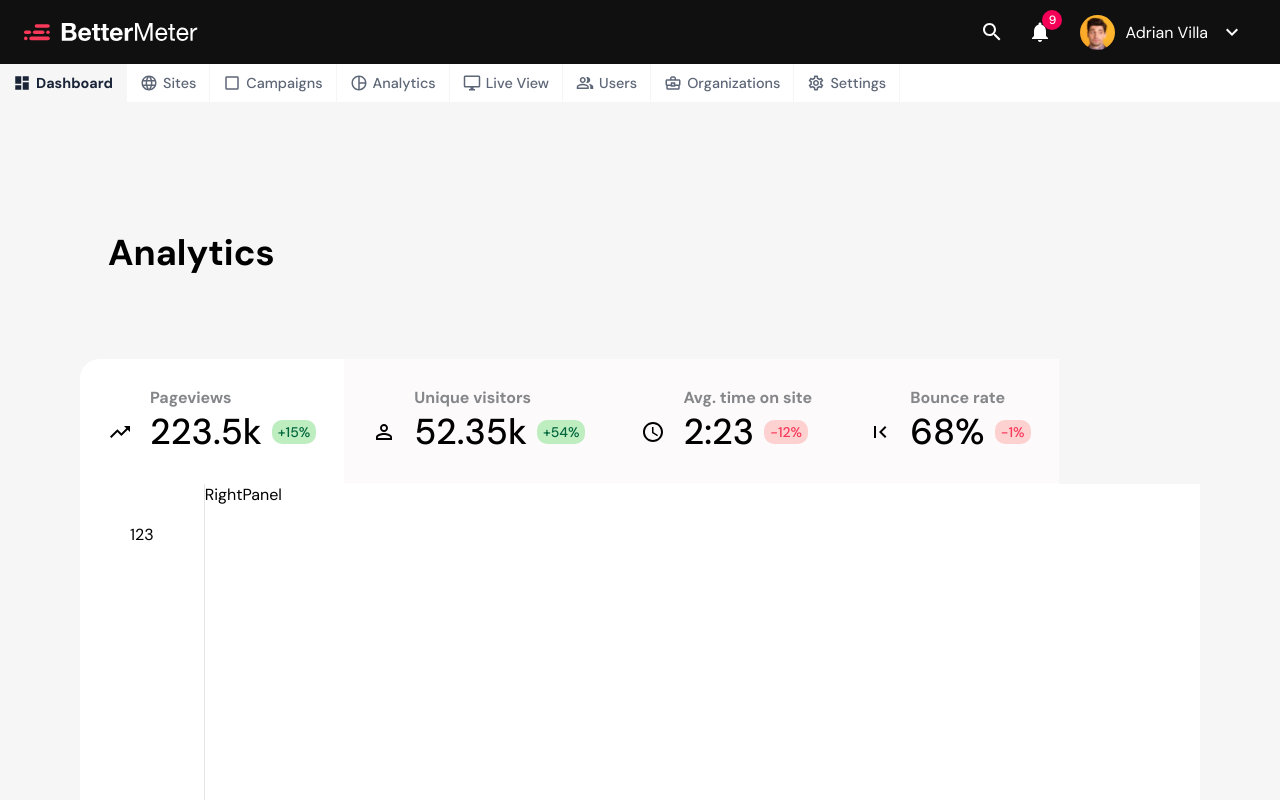
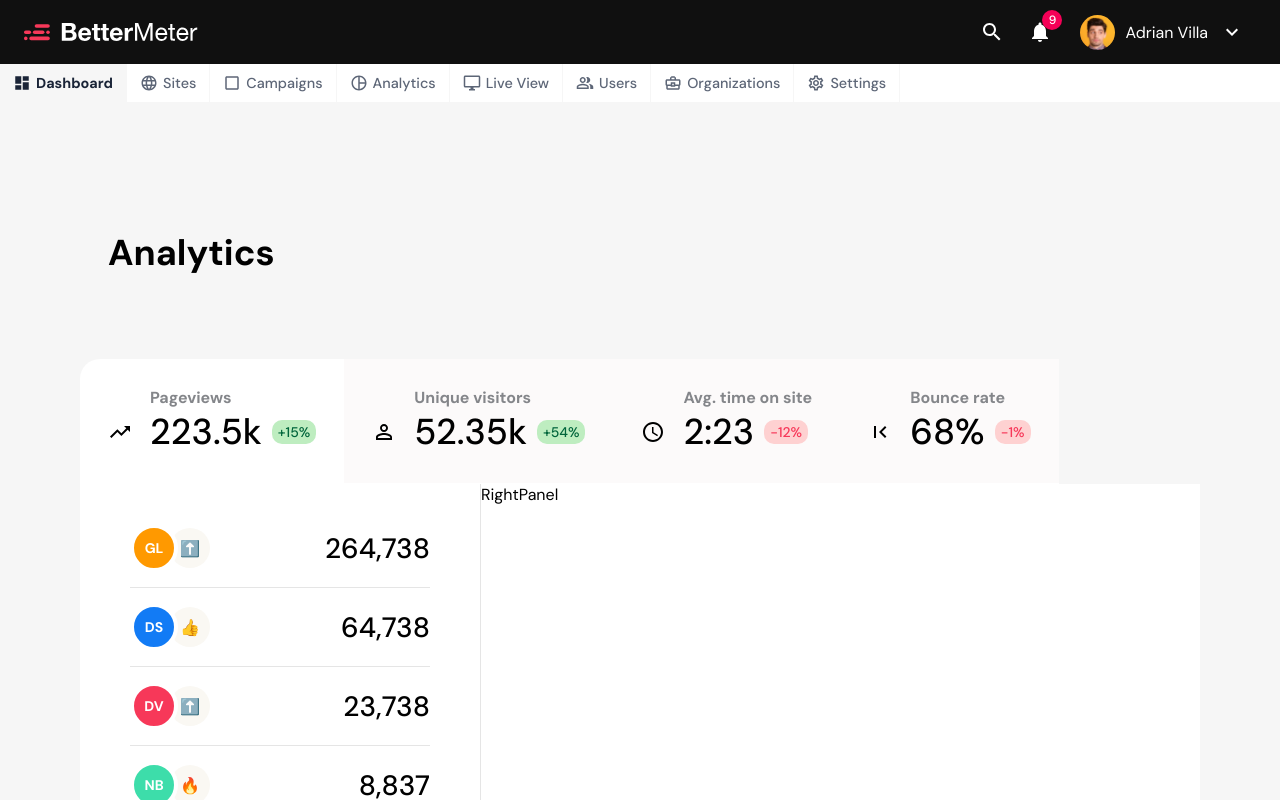
Before and after one commit to GBarkhatov/carlo-test, a React (Create React App) app: page / in a window 1280 px wide. Shown: the top 800 px of the page. Built offline with nearby package versions, Linux system fonts and the light colour scheme.

Commit message:
aligned content

```diff
--- a/src/components/AnalyticsPanel/AnalyticsPanel.js
+++ b/src/components/AnalyticsPanel/AnalyticsPanel.js
@@ -48,7 +48,7 @@
 `
 
 const RightPanel = styled.div`
-  border-left: 1px solid #E5E5E5;
+  border-left: 1px solid #e5e5e5;
 `
 
 const AnalyticsPanel = () => {
@@ -77,7 +77,9 @@
         ))}
       </TabsWrapper>
       <TabsDesktopContent>
-        <LeftPanel />
+        <LeftPanel
+          data={tabs.filter((tab) => tab.title === open)[0].leftPanelData}
+        />
         <RightPanel>RightPanel</RightPanel>
       </TabsDesktopContent>
       {filters.map(({ title, data }) => (
--- a/src/components/AnalyticsPanel/LeftPanel.js
+++ b/src/components/AnalyticsPanel/LeftPanel.js
@@ -3,11 +3,81 @@
 
 const Component = styled.div`
   padding: 40px 50px 25px 50px;
+  min-width: 300px;
 `
 
-const LeftPanel = () => (
+const Item = styled.div`
+  display: flex;
+  align-items: center;
+  justify-content: space-between;
+  &:not(:last-of-type) {
+    margin-bottom: 15px;
+    padding-bottom: 15px;
+    border-bottom: 1px solid #e5e5e5;
+  }
+`
+
+const Left = styled.div`
+  display: flex;
+  align-items: center;
+`
+
+const NameWrapper = styled.div`
+  width: 40px;
+  height: 40px;
+  background-color: ${(props) => props.color};
+  display: flex;
+  justify-content: center;
+  align-items: center;
+  color: #fff;
+  border-radius: 50%;
+  z-index: 2;
+  border: 4px solid #fff;
+`
+
+const Name = styled.p`
+  font-size: 14px;
+  font-weight: 700;
+`
+
+const AdditionWrapper = styled.div`
+  width: 40px;
+  height: 40px;
+  background-color: #faf8f3;
+  display: flex;
+  justify-content: center;
+  align-items: center;
+  color: #fff;
+  border-radius: 50%;
+  margin-left: -8px;
+  z-index: 1;
+`
+
+const Addition = styled.p`
+  margin: 0;
+`
+
+const Value = styled.p`
+  margin: 0;
+  font-size: 28px;
+  font-weight: 500;
+`
+
+const LeftPanel = ({ data }) => (
   <Component>
-    123
+    {data.map(({ name, addition, value, color }) => (
+      <Item key={name}>
+        <Left>
+          <NameWrapper color={color}>
+            <Name>{name}</Name>
+          </NameWrapper>
+          <AdditionWrapper>
+            <Addition>{addition}</Addition>
+          </AdditionWrapper>
+        </Left>
+        <Value>{value}</Value>
+      </Item>
+    ))}
   </Component>
 )
 
```
